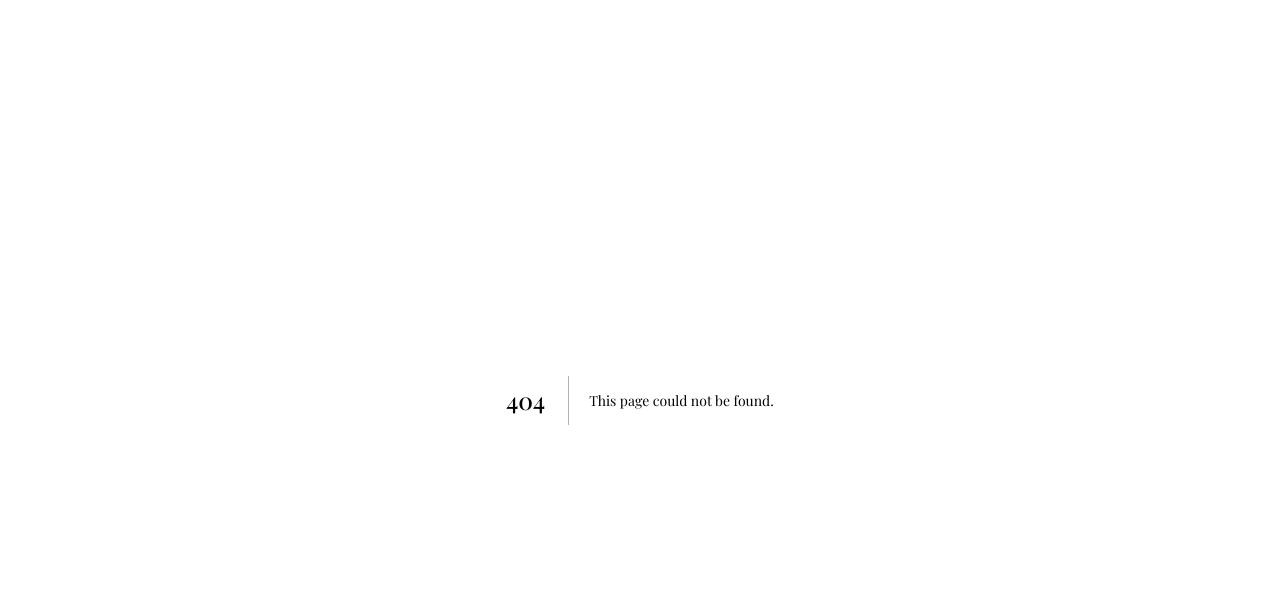
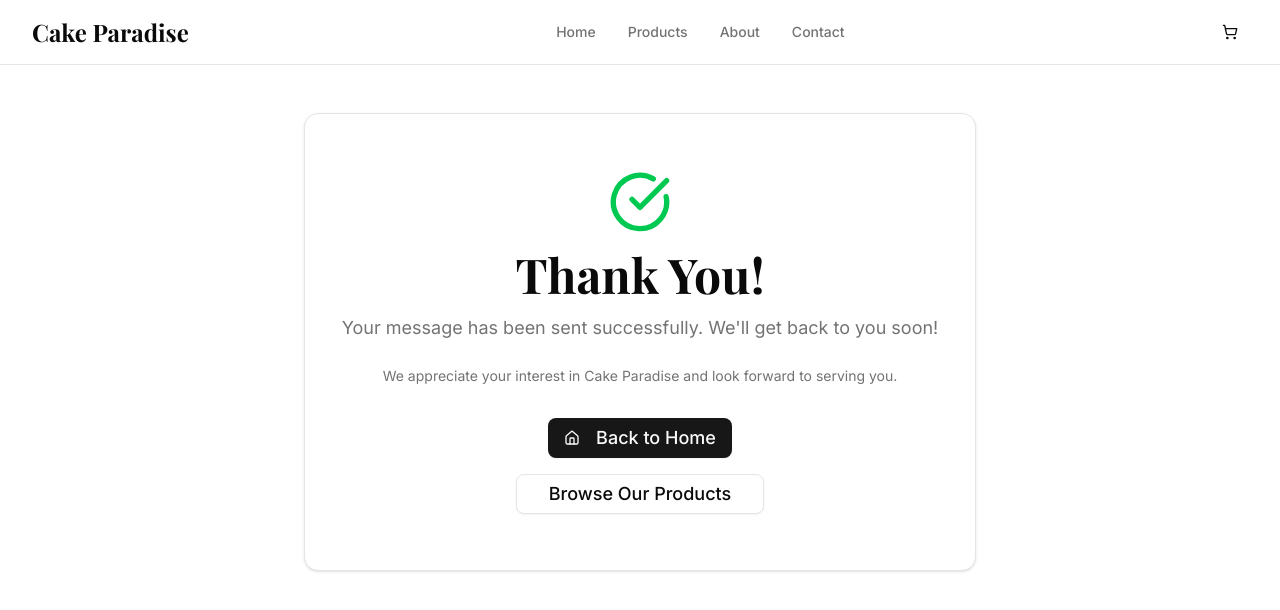
Before and after one commit to ggsingla/bakery-website, a Next.js app: page /thanks in a window 1280 px wide. Before the commit this address had no page. Shown: the top 610 px of the page. Built offline with nearby package versions, Linux system fonts and the light colour scheme; a web font is replaced by a local one.

Commit message:
Add thanks page and company constants

```diff
--- /dev/null
+++ b/app/thanks/page.tsx
@@ -0,0 +1,53 @@
+import Link from "next/link"
+import { Header } from "@/components/header"
+import { Button } from "@/components/ui/button"
+import { Card, CardContent } from "@/components/ui/card"
+import { CheckCircle, Home } from "lucide-react"
+
+export default function ThanksPage() {
+  return (
+    <div className="min-h-screen bg-background">
+      <Header />
+      <main className="container mx-auto px-4 sm:px-6 lg:px-8 py-12" data-aos="fade-up">
+        <div className="max-w-2xl mx-auto">
+          <Card className="border-border">
+            <CardContent className="p-8 text-center">
+              <div className="mb-6" data-aos="fade-up" data-aos-delay="100">
+                <CheckCircle className="h-16 w-16 text-green-500 mx-auto mb-4" />
+                <h1 className="text-3xl md:text-4xl lg:text-5xl font-serif font-bold text-foreground mb-4">
+                  Thank You!
+                </h1>
+                <p className="text-lg text-muted-foreground mb-6">
+                  Your message has been sent successfully. We'll get back to you soon!
+                </p>
+                <p className="text-sm text-muted-foreground mb-8">
+                  We appreciate your interest in Cake Paradise and look forward to serving you.
+                </p>
+              </div>
+
+              <div className="space-y-4" data-aos="fade-up" data-aos-delay="200">
+                <Link href="/">
+                  <Button
+                    size="lg"
+                    className="bg-primary text-primary-foreground hover:bg-primary/90 text-lg px-8"
+                  >
+                    <Home className="mr-2 h-5 w-5" />
+                    Back to Home
+                  </Button>
+                </Link>
+
+                <div className="pt-4">
+                  <Link href="/products">
+                    <Button variant="outline" size="lg" className="text-lg px-8">
+                      Browse Our Products
+                    </Button>
+                  </Link>
+                </div>
+              </div>
+            </CardContent>
+          </Card>
+        </div>
+      </main>
+    </div>
+  )
+}
--- /dev/null
+++ b/constants/company.ts
@@ -0,0 +1,9 @@
+export const company = {
+  name: "Cake Paradise",
+  email: "treatsbycakeparadise@gmail.com",
+  phone: "+91 76960 03371",
+  address: "Partap Colony, Street No. 2, Near Indian Bank,",
+  city: "Samana",
+  state: "Punjab",
+  zip: "147101",
+}
```
